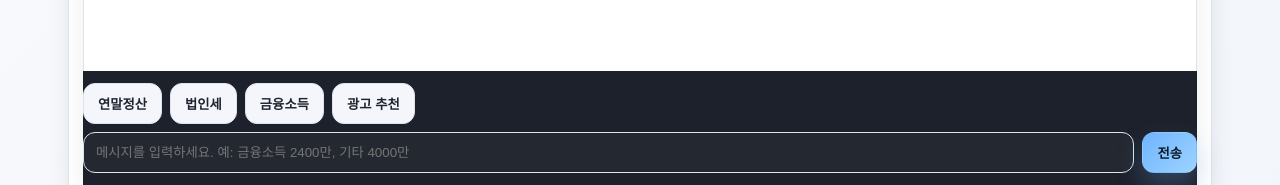
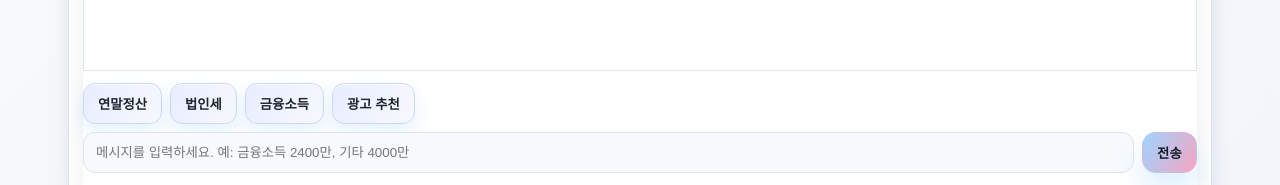
Before and after one commit to wonhyungLee/tax3, a React (Vite) app in the folder tax-unified-platform/: page / in a window 1280 px wide. Shown: the part 615-800 px from the top of the page. Built offline with nearby package versions, Linux system fonts and the light colour scheme; no server answers.

Commit message:
Pastel composer and fix Coupang ads fallback

```diff
--- a/tax-unified-platform/src/App.jsx
+++ b/tax-unified-platform/src/App.jsx
@@ -22,6 +22,7 @@ const buildAdLink = (keyword) => `https://link.coupang.com/a/${partnerId}?search
 const coupangProxy = import.meta.env.VITE_COUPANG_PROXY_URL || '';
 const bestCategoryId = 1016; // 가전디지털
 const adInjectChance = 0.22;
+const placeholderImage = 'https://via.placeholder.com/480x300.png?text=%EA%B0%80%EC%A0%84%EB%94%94%EC%A7%80%ED%84%B8+Best';
 
 const adProducts = [
   {
@@ -179,6 +180,8 @@ const normalizeAd = (item) => ({
       const items =
         (Array.isArray(data) && data) ||
         data?.data?.productData ||
+        data?.data?.bestProducts ||
+        data?.data?.contentData ||
         data?.data?.products ||
         data?.data?.content ||
         data?.data ||
@@ -189,7 +192,7 @@ const normalizeAd = (item) => ({
       const ads = await Promise.all(
         rawAds.map(async (ad) => {
           const deeplink = await fetchDeeplink(ad.link);
-          return { ...ad, link: deeplink || ad.link };
+          return { ...ad, link: deeplink || ad.link, image: ad.image || placeholderImage };
         }),
       );
       if (ads.length) return ads;
--- a/tax-unified-platform/src/index.css
+++ b/tax-unified-platform/src/index.css
@@ -138,10 +138,10 @@ a { color: inherit; text-decoration: none; }
 }
 
 .bubble-links .link {
-  background: rgba(255,255,255,0.08);
+  background: #eef2fb;
   padding: 8px 12px;
   border-radius: 12px;
-  border: 1px solid var(--border);
+  border: 1px solid #cfd7ea;
   text-decoration: none;
 }
 
@@ -157,7 +157,7 @@ a { color: inherit; text-decoration: none; }
   padding: 12px;
   border-radius: 14px;
   border: 1px solid var(--border);
-  background: rgba(255,255,255,0.05);
+  background: #f9fbff;
   text-decoration: none;
   transition: transform 120ms ease, box-shadow 120ms ease;
 }
@@ -230,17 +230,31 @@ a { color: inherit; text-decoration: none; }
 .frame-wrap { border: 1px solid var(--border); border-radius: var(--radius); overflow: hidden; box-shadow: var(--shadow); margin-top: 10px; }
 iframe { width: 100%; height: 100vh; border: none; background: #0b1224; }
 
-.composer { position: sticky; bottom: 0; background: rgba(5,9,20,0.9); padding: 12px 0; margin-top: 16px; }
+.composer { position: sticky; bottom: 0; background: rgba(255,255,255,0.9); backdrop-filter: blur(10px); padding: 12px 0; margin-top: 16px; border-top: 1px solid var(--border); }
 .composer-row { display: flex; gap: 8px; }
 .composer-row input {
   flex: 1;
   padding: 12px;
   border-radius: 12px;
   border: 1px solid var(--border);
-  background: rgba(255,255,255,0.03);
+  background: #f7f9fd;
   color: var(--text);
 }
 .quick-replies { display: flex; gap: 8px; flex-wrap: wrap; margin-bottom: 8px; }
+
+.quick-replies .btn {
+  background: linear-gradient(120deg, #e8edff, #f7f9ff);
+  border-color: #cbd7f5;
+  box-shadow: inset 0 1px 0 rgba(255,255,255,0.8), 0 8px 20px rgba(111,180,255,0.18);
+}
+
+.composer-row .btn.primary {
+  border-radius: 14px;
+  background: linear-gradient(120deg, #9dd4ff, #f6a5c0);
+  color: #0d1c2b;
+  box-shadow: 0 16px 28px rgba(156,210,255,0.35);
+  letter-spacing: 0.02em;
+}
 
 @media (max-width: 960px) {
   .chat-wrap { padding: 12px; }
```
